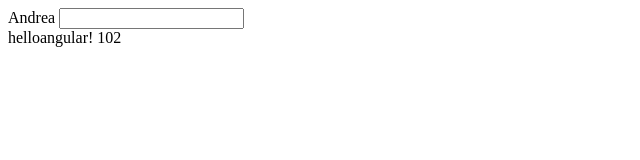
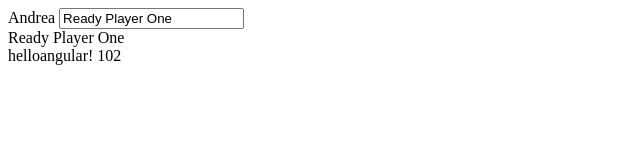
Before and after one commit to andimiya/angular-example, a website: page public/index.html in a window 1280 px wide. Shown: the whole page, without its empty margins (0-640 px from the left). Drawn offline with nearby package versions, Linux system fonts and the light colour scheme.

Commit message:
Set the initial value of myModel in the controller correctly this time

```diff
--- a/public/index.html
+++ b/public/index.html
@@ -10,9 +10,7 @@
     <input type="text" ng-model="myModel" />
       <div>
         {{myModel}}
-    </div>
-
-    <div ng-controller="sumgai">
+      </div>
     </div>
 
     {{"hello" + "angular!"}}
--- a/public/js/myController.js
+++ b/public/js/myController.js
@@ -1,8 +1,4 @@
 myApp.controller('MyController', ['$scope', ($scope) => {
   $scope.name = 'Andrea'
-  $scope.color = 'Blue'
+  $scope.myModel = 'Ready Player One'
 }])
-
-myApp.controller('sumgai', ['$scope', ($scope) => {
-  $scope.name = 'sumgai'
-}])
```
